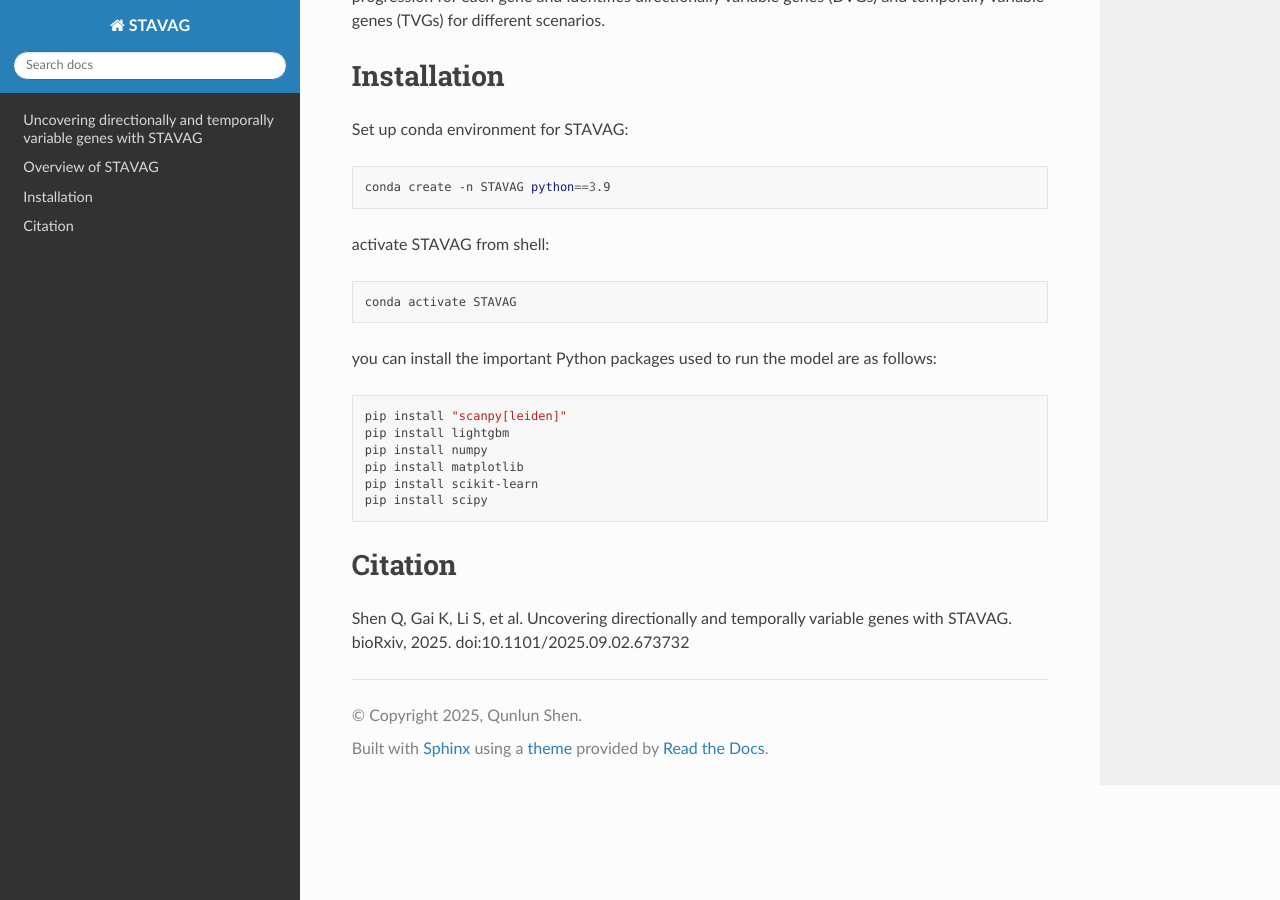
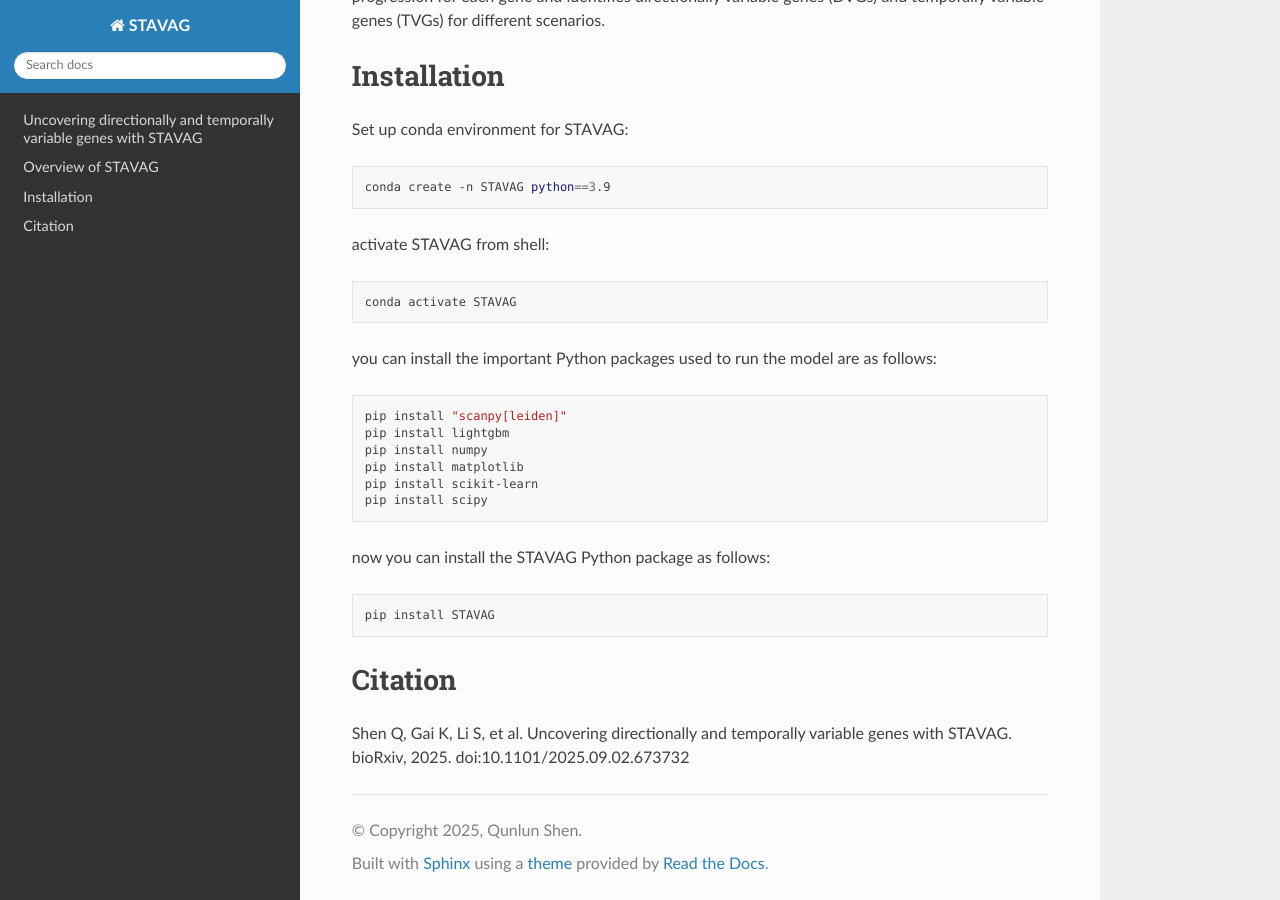
Before and after one commit to Smilenone/STAVAG_tutorial, a Sphinx documentation site: the page built from docs/source/index.rst, in a window 1280 px wide and 900 px high, scrolled down 772 px. Built offline with Sphinx 7.4.7 and the Read the Docs theme 3.1.0, drawn with Linux system fonts in a browser that asks for light colours; pages that are not in the unit, such as notebooks, are missing from menus.

Commit message:
Update index.rst

```diff
--- a/docs/source/index.rst
+++ b/docs/source/index.rst
@@ -58,6 +58,12 @@ you can install the important Python packages used to run the model are as follo
    pip install scikit-learn
    pip install scipy
 
+now you can install the STAVAG Python package as follows:
+
+.. code-block:: bash
+
+   pip install STAVAG
+
 Citation
 ========
 
```
